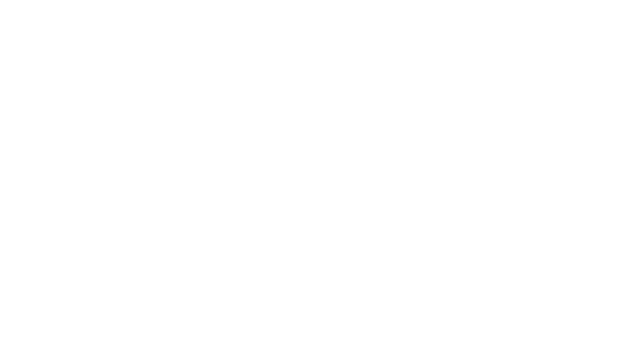
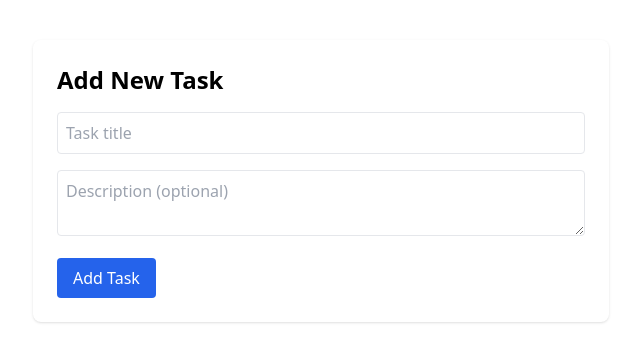
Before and after one commit to fumio65/Task-Manager-personal-, a React (Vite) app in the folder frontend/: page /add in a window 1280 px wide. Before the commit this address had no page. Shown: the top 362 px of the page, without its empty margins (319-959 px from the left). Built offline with nearby package versions, Linux system fonts and the light colour scheme.

Commit message:
refactor: move axios calls to services/api.js for reuse and cleaner components

```diff
--- a/frontend/src/App.jsx
+++ b/frontend/src/App.jsx
@@ -1,7 +1,8 @@
 import { BrowserRouter as Router, Routes, Route } from "react-router-dom";
 import Home from "./pages/Home";
 import ErrorBoundary from "./components/ErrorBoundary";
-import TaskList from './pages/TaskList'
+import TaskList from './pages/TaskList';
+import AddTasks from './pages/AddTasks';
 
 function App() {
   return (
@@ -10,6 +11,7 @@
         <Routes>
           <Route path="/" element={<Home />} />
           <Route path='/tasks' element={<TaskList />} />
+          <Route path='/add' element={<AddTasks />} />
         </Routes>
       </ErrorBoundary>
     </Router>
--- /dev/null
+++ b/frontend/src/pages/AddTasks.jsx
@@ -0,0 +1,60 @@
+import { useState } from 'react';
+import { useNavigate } from 'react-router-dom';
+import { createTask } from '../services/api';
+
+const AddTasks = () => {
+  const [title, setTitle] = useState("");
+  const [description, setDescription] = useState("");
+  const [error, setError] = useState("")
+  const [submitting, setSubmitting] = useState(false)
+
+  const navigate = useNavigate()
+
+  const handleSubmit = async (e) => {
+    e.preventDefault()
+    if (!title.trim()) return setError("Title is required")
+
+    setSubmitting(true);
+    setError(null);
+
+    try {
+      await createTask({ title, description, completed: false })
+      navigate('/tasks')
+    } catch (error) {
+      setError("Failed to add tasks.")
+    } finally {
+      setSubmitting(false)
+    }
+  }
+
+  return (
+    <div className='max-w-xl mx-auto mt-10 bg-whit3 p-6 rounded-lg shadow'>
+      <h1 className='text-2xl font-bold mb-4'>Add New Task</h1>
+      <form onSubmit={handleSubmit} className='space-y-4'>
+        <input
+         type="text"
+         className='w-full p-2 border rounded'
+         placeholder='Task title'
+         value={title}
+         onChange={(e) => setTitle(e.target.value)}
+        />
+        <textarea
+         className='w-full p-2 border rounded'
+         placeholder='Description (optional)'
+         value={description}
+         onChange={(e) => setDescription(e.target.value)}
+        />
+        {error && <p className='text-red-600 text-sm'>{error}</p>}
+        <button
+         type='submit'
+         disabled={submitting}
+         className='bg-blue-600 text-white px-4 py-2 rounded hover:bg-blue-700 transition duration-300 ease-in-out'
+        >
+          {submitting ? "Adding..." : 'Add Task'}
+        </button>
+      </form>
+    </div>
+  )
+}
+
+export default AddTasks;
--- a/frontend/src/pages/TaskList.jsx
+++ b/frontend/src/pages/TaskList.jsx
@@ -1,6 +1,7 @@
 import { useState, useEffect } from 'react';
-import axios from 'axios';
+import { fetchTasks } from '../services/api'
 import TaskCard from '../components/TaskCard';
+import { Link } from 'react-router-dom'
 
 const TaskList = () => {
   const [tasks, setTasks] = useState([]);
@@ -8,8 +9,7 @@
   const [error, setError] = useState(null)
 
   useEffect(() => {
-    axios
-    .get("http://127.0.0.1:8000/api/tasks/")
+    fetchTasks()
     .then((res) => {
       setTasks(res.data)
       setLoading(false)
@@ -25,7 +25,13 @@
   if (tasks.length === 0) return <p className='text-center mt-10'>No tasks yet.</p>
 
   return(
-    <div className='p-6 max-w-2xl mx-auto space-y-r4'>
+    <div className='p-6 max-w-2xl mx-auto space-y-4'>
+      <Link
+       to='/add'
+       className='border inline-block bg-green-600 text-white px-4 py-2 rounded mb-4 hover:bg-green-700 transition duration-300 ease-in-out'
+      >
+        + Add Task
+      </Link>
       {tasks.map((task) => (
         <TaskCard key={task.id} task={task} />
       ))}
--- /dev/null
+++ b/frontend/src/services/api.js
@@ -0,0 +1,9 @@
+import axios from 'axios';
+
+const API_BASE = 'http://127.0.0.1:8000/api';
+
+export const fetchTasks = () =>
+  axios.get(`${API_BASE}/tasks/`)
+
+export const createTask = (taskData) =>
+  axios.post(`${API_BASE}/tasks/`, taskData )
```
Also changed, not shown: 1 other file (tests, documents, lock files or other folders).
